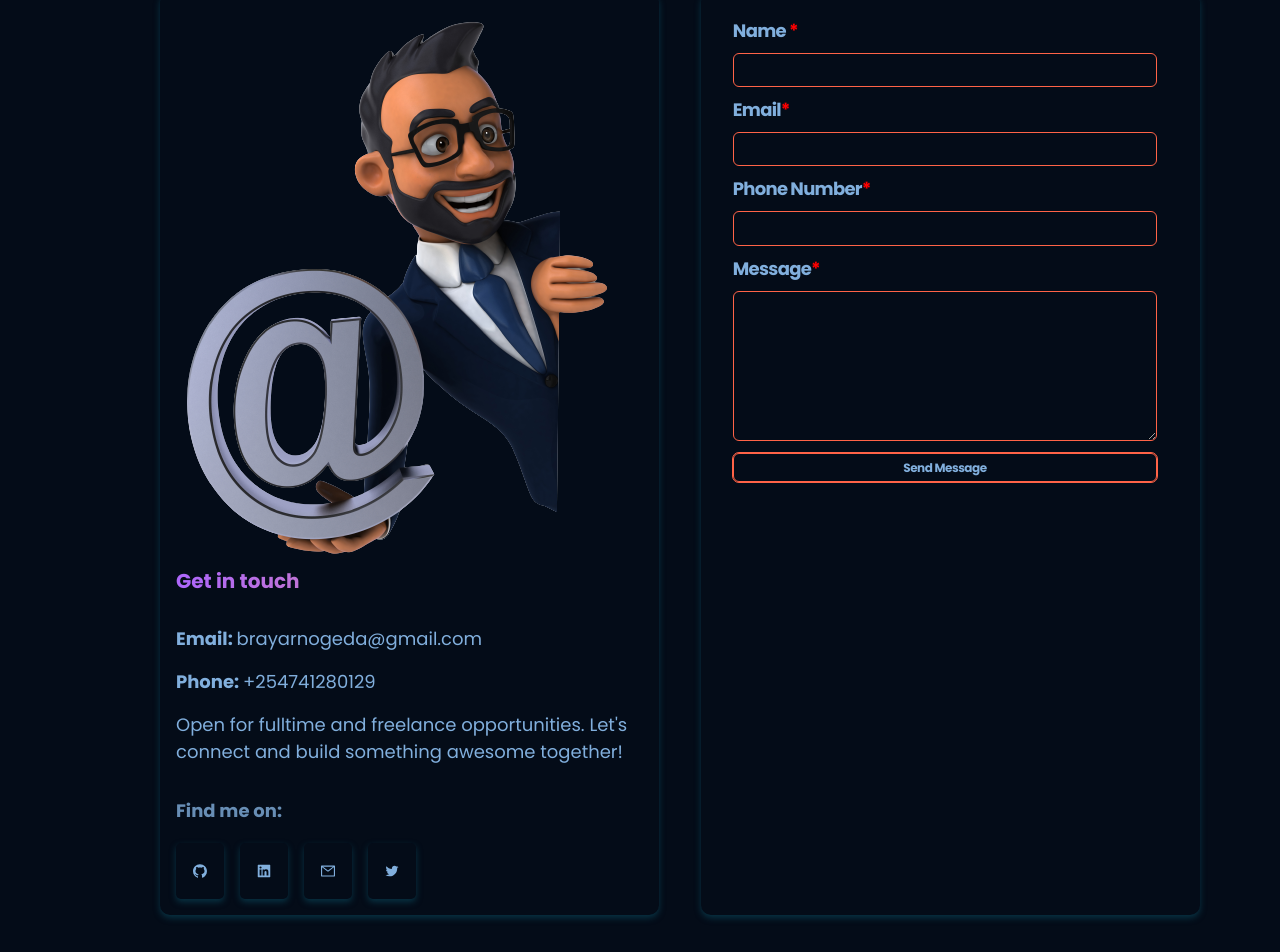
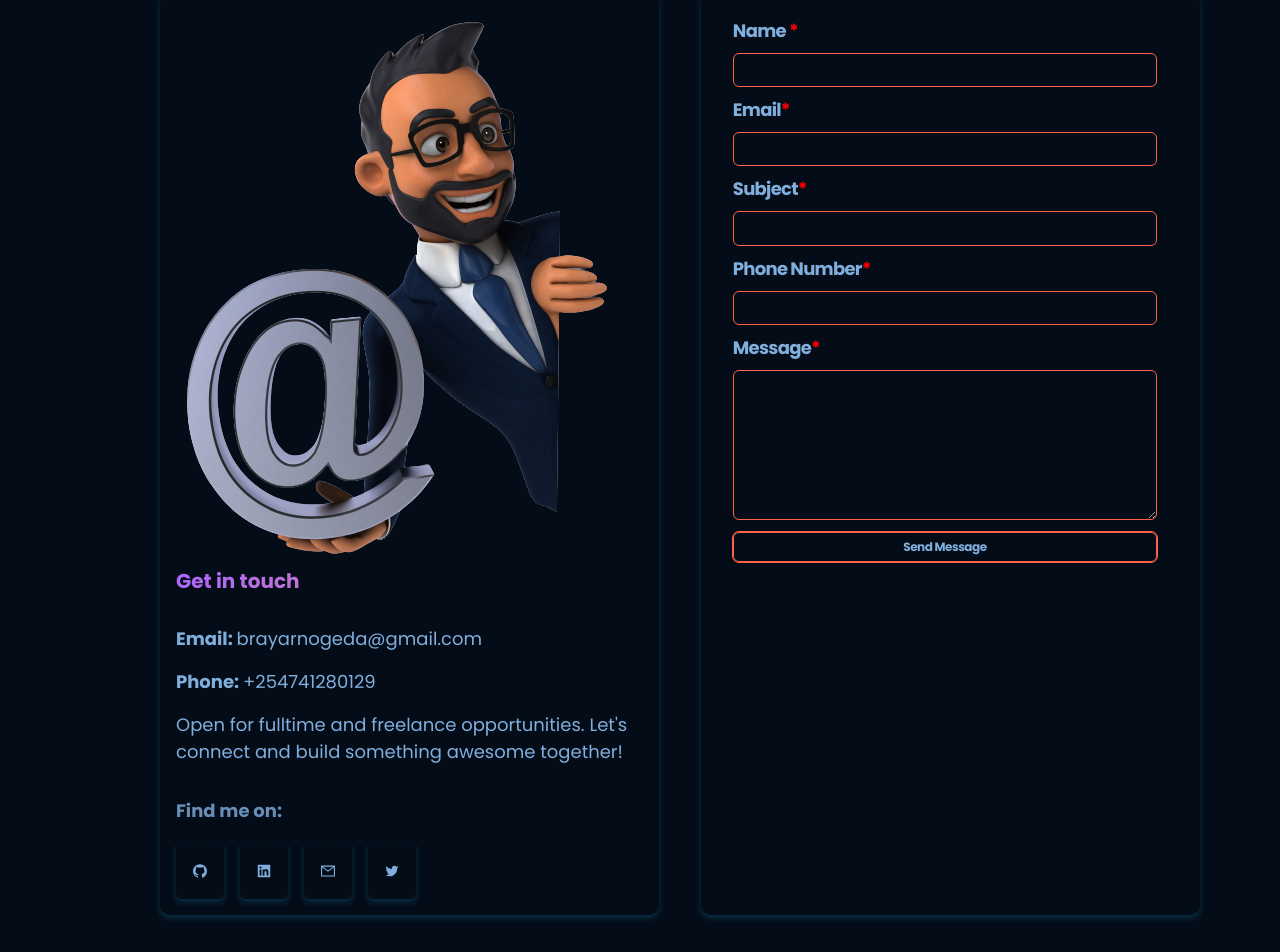
Before and after one commit to o-brayarn/portfolio, a React (Create React App) app: page / in a window 1280 px wide. Shown: the part 5138-6090 px from the top of the page. Built offline with nearby package versions, Linux system fonts and the light colour scheme; a web font is replaced by a local one.

Commit message:
add email subject field

```diff
--- a/src/pages/contacts/Contact.jsx
+++ b/src/pages/contacts/Contact.jsx
@@ -40,7 +40,9 @@ export default function Contact() {
               <label>Name <span>*</span></label>
               <input type="text" name="user_name" required />
               <label>Email<span>*</span></label>
-             <input type="email" name="user_email" required />
+              <input type="email" name="user_email" required />
+              <label>Subject<span>*</span></label>
+              <input type="text" name="user_subject" required />
               <label>Phone Number<span>*</span></label>
               <input type="text" name="user_phone" required />
               <label>Message<span>*</span></label>
```
